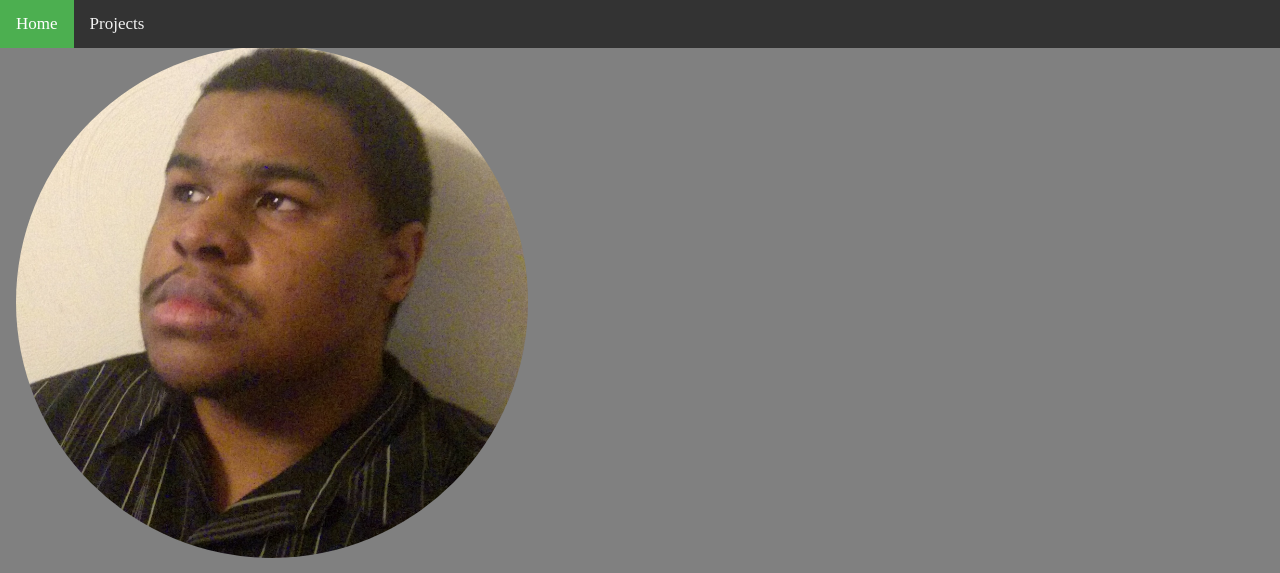
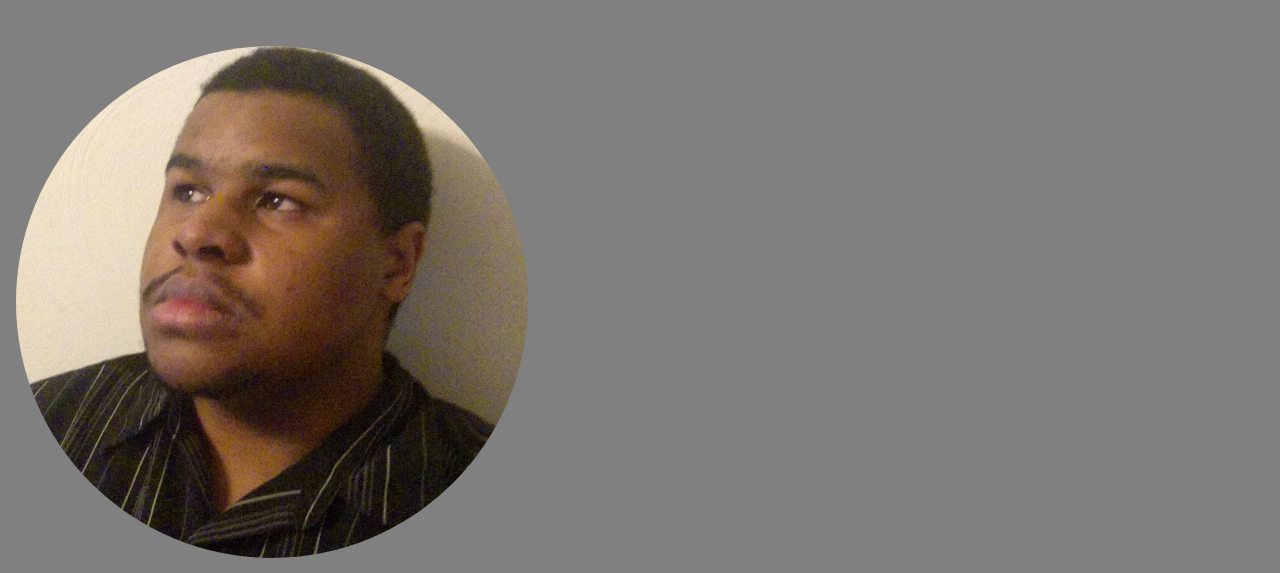
Before and after one commit to BreonDay/BreonDay.github.io, a plain HTML site: page index.html in a window 1280 px wide. Shown: the top 573 px of the page. Drawn offline with Linux system fonts and the light colour scheme.

Commit message:
Update index.html

```diff
--- a/index.html
+++ b/index.html
@@ -7,13 +7,7 @@
 <link rel="stylesheet" type="text/css" href="/css/main.css">
 
 <body style="background-color:gray">
-  <div class="topbar" id="myTopbar">
-    <div class="topnav" id="myTopnav">
-      <a class="active" href="index.html">Home</a>
-      <a href="projects.html">Projects</a>
-    </div>
 
-  </div>
   <main>
 
 <img  class="profile-img" src="imgs/profile.jpg" height=512; width-512; >
```
